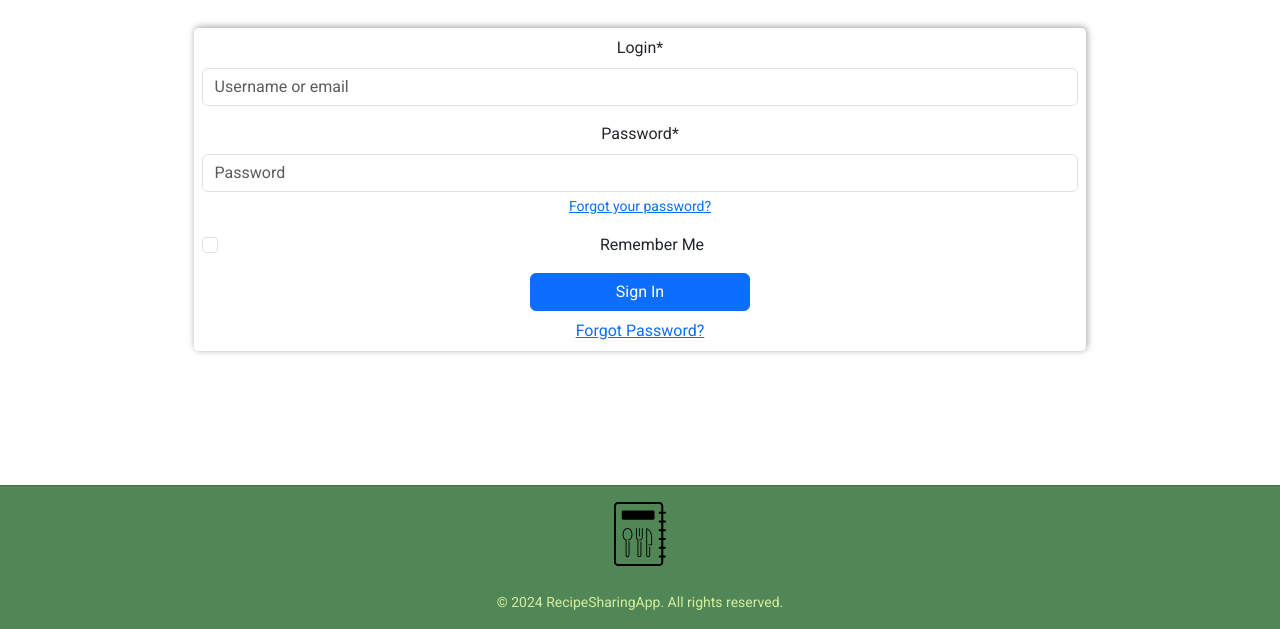
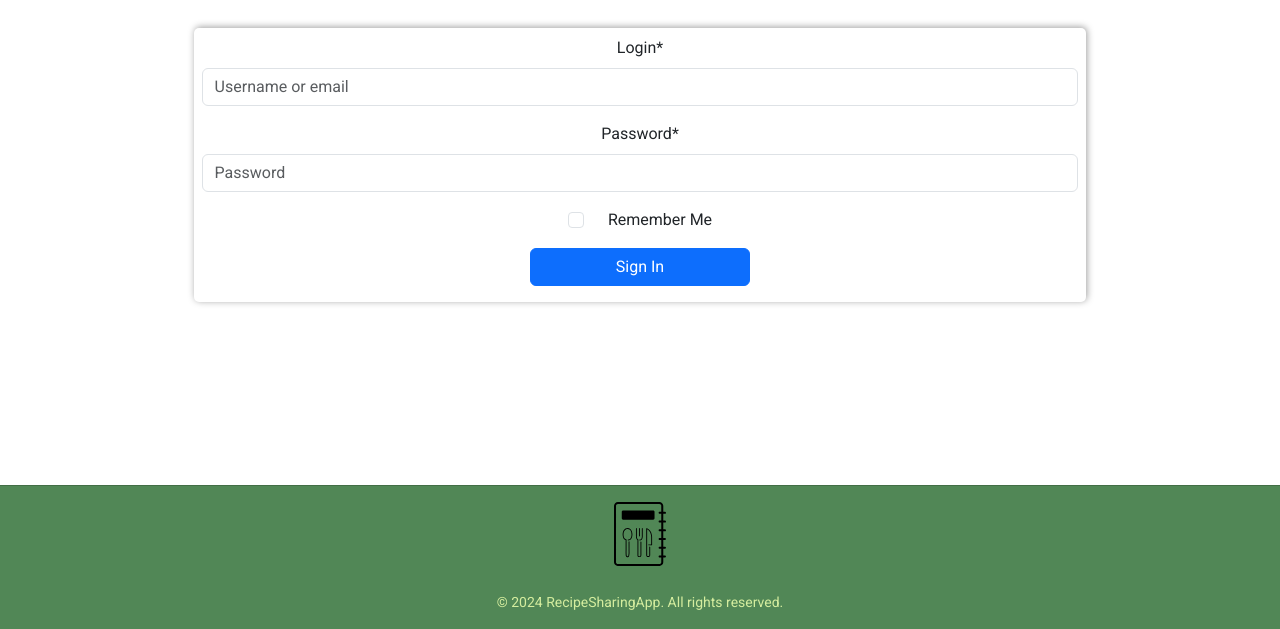
Before and after one commit to roshin26/Recipe-sharing-application, a Django app: page /accounts/login/ in a window 1280 px wide. Shown: the part 171-800 px from the top of the page. Run offline with Django 5.2, Linux system fonts and the light colour scheme; some libraries are stand-ins or nearby versions.

Commit message:
login modifications

```diff
--- a/home/templates/home/index.html
+++ b/home/templates/home/index.html
@@ -24,6 +24,7 @@
             {% endfor %}
         </div>
     </section>
+
 </div>
 
 {% endblock %}
--- a/recipe_share/settings.py
+++ b/recipe_share/settings.py
@@ -180,5 +180,3 @@ CLOUDINARY_URL= os.environ.get('CLOUDINARY_URL')
 # https://docs.djangoproject.com/en/5.0/ref/settings/#default-auto-field
 
 DEFAULT_AUTO_FIELD = 'django.db.models.BigAutoField'
-# settings.py
-LOGIN_URL = '/accounts/login/'
--- a/static/css/base.css
+++ b/static/css/base.css
@@ -56,6 +56,14 @@ h1, h2, h3, h4, h5, h6 {
 main {
     flex: 1 0 auto;
     background-color: var(--beige);
+}
+#id_password_helptext{
+    display: none !important;
+}
+#div_id_remember{
+    display: flex !important;
+    gap: 1.5rem !important;
+    justify-content: center;
 }
 
 /* footer */
--- a/templates/allauth/account/login.html
+++ b/templates/allauth/account/login.html
@@ -20,7 +20,6 @@
         {% endif %}
 
         <button class="btn btn-primary w-25 mb-2" type="submit">{% trans "Sign In" %}</button>
-        <a class="button secondaryAction d-block" href="{% url 'account_reset_password' %}">{% trans "Forgot Password?" %}</a>
     </form>
 </div>
 {% endblock content %}
```
Also changed, not shown: recipes/forms.py (+1 -6 lines).
